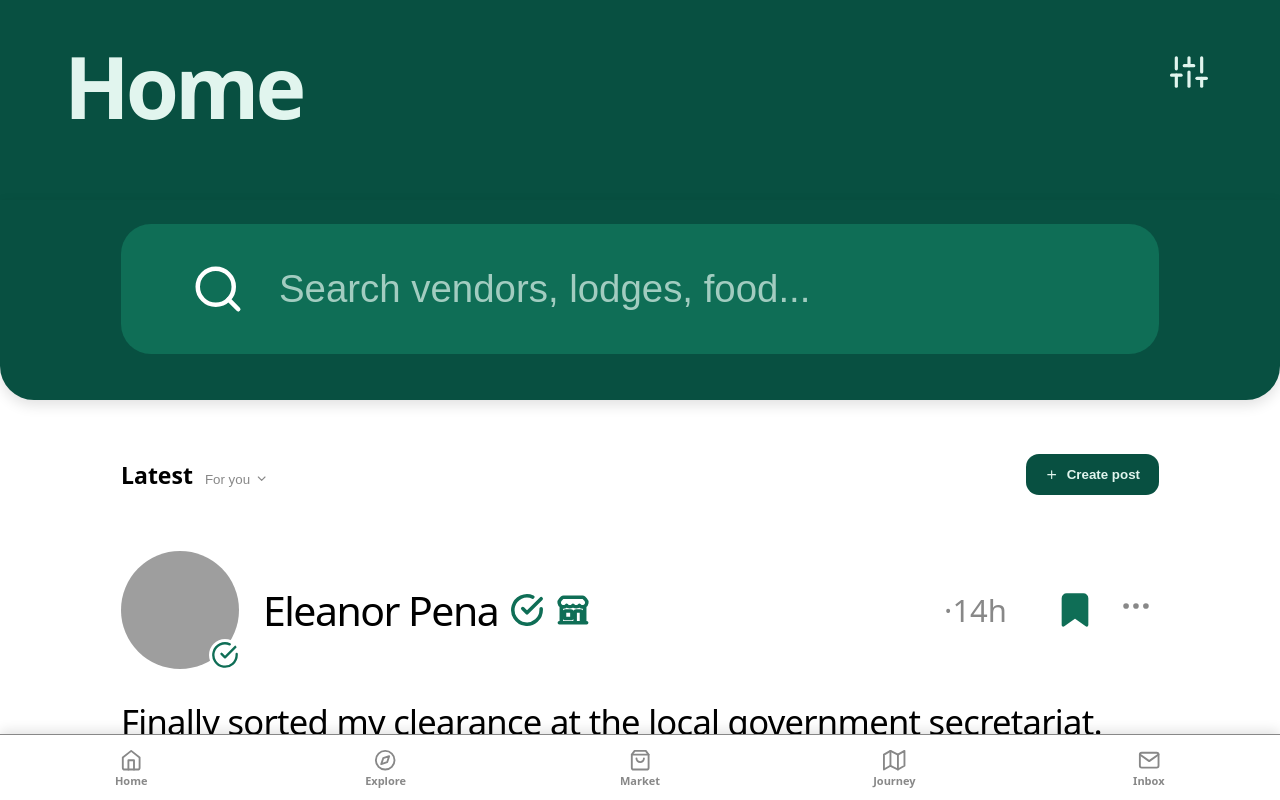
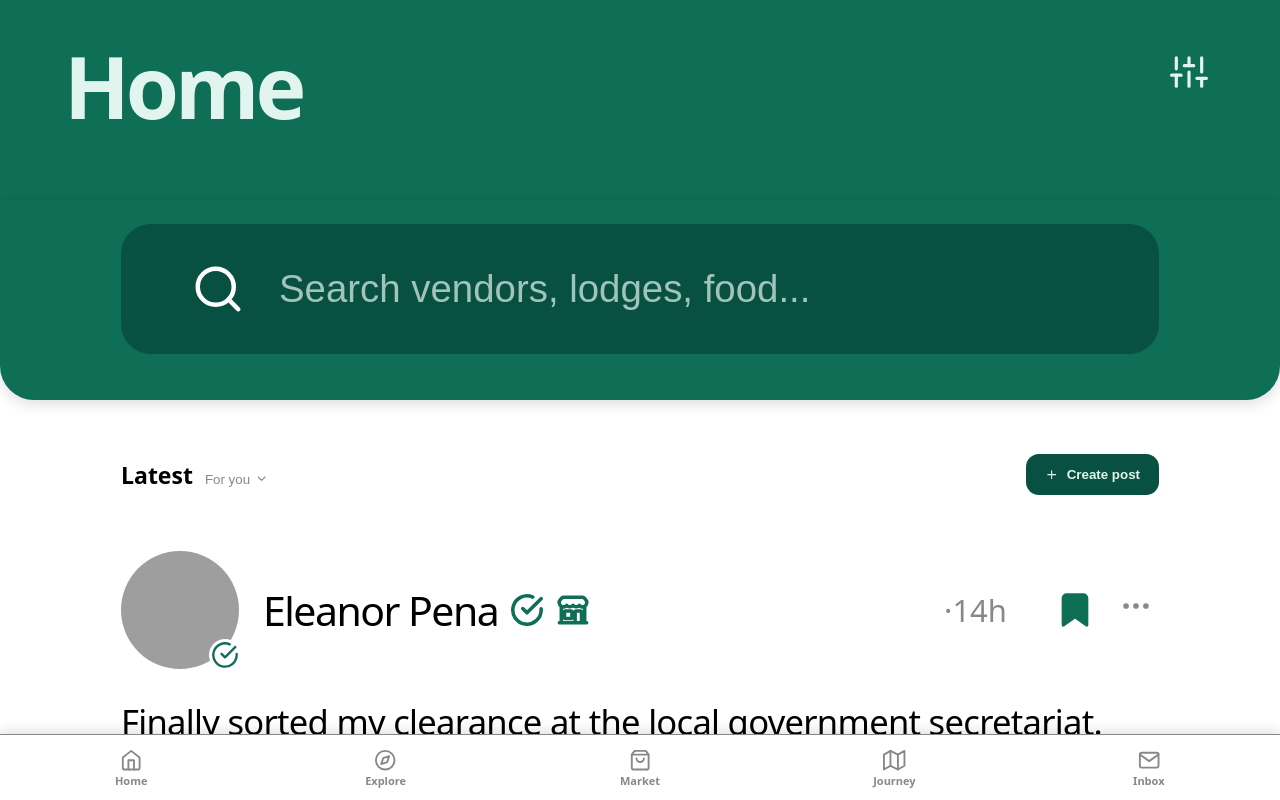
Before and after one commit to ghileclint/CorperCompass-FE, a React (Vite) app: page / in a window 1280 px wide. Shown: the top 800 px of the page. Built offline with nearby package versions, Linux system fonts and the light colour scheme; grey boxes are pictures that could not be loaded.

Commit message:
style: update home feed styling

```diff
--- a/src/css/home.module.css
+++ b/src/css/home.module.css
@@ -10,7 +10,7 @@
   display: flex;
   align-items: flex-start;
   justify-content: space-between;
-  background: var(--primary-color);
+  background: var(--secondary-color);
 }
 
 .topHeader h1 {
@@ -32,7 +32,7 @@
 
 .searchSection {
   padding: 24px clamp(28px, 5vw, 72px) 46px;
-  background: var(--primary-color);
+  background: var(--secondary-color);
   box-shadow: 0 5px 14px rgba(0, 0, 0, 0.12);
   border-radius: 0 0 34px 34px;
 }
@@ -41,7 +41,7 @@
   max-width: 1038px;
   margin: 0 auto;
   height: 130px;
-  background: var(--secondary-color);
+  background: var(--primary-color);
   border-radius: 30px;
   display: flex;
   align-items: center;
```
